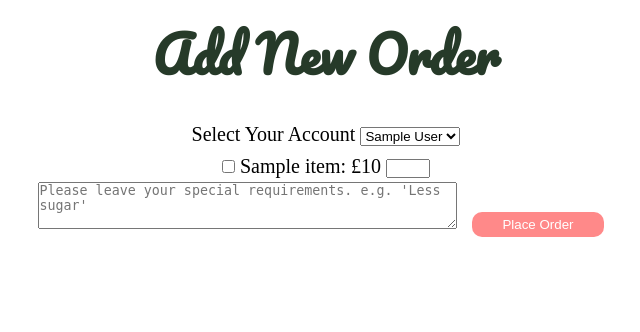
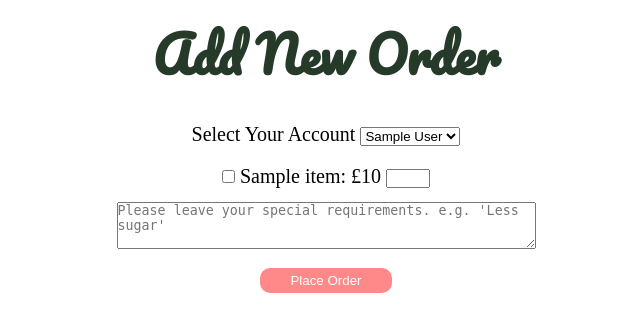
Before and after one commit to xiaowuuu/bao_restaurant, a Flask app: page /orders/new in a window 1280 px wide. Shown: the part 58-390 px from the top of the page, without its empty margins (314-954 px from the left). Run offline with Flask 3, Linux system fonts and the light colour scheme; tables that the repository leaves empty hold one stand-in row (values such as "Sample post"); some web fonts are replaced.

Commit message:
edit css for order food page, center menu box, edit position of button

```diff
--- a/static/style.css
+++ b/static/style.css
@@ -94,6 +94,14 @@ h1 {
     width: fit-content;
     text-align: center;
     justify-content: center;
+}
+
+/* order page */
+.orderpage_items{
+    display: inline-block;
+    text-align:left;
+    vertical-align: middle;
+    margin: 10px;
 }
 
 
--- a/templates/orders/new.jinja
+++ b/templates/orders/new.jinja
@@ -13,11 +13,11 @@
         </select>
     </div>
 
-    <div>
+    <div class="orderpage_items">
         {% for item in items %}
         <input type="checkbox" name="{{item.id}}" value="{{ item.id }}" multiple>
         <label for="{{item.id}}">{{item.name}}: £{{item.price}}</label>
-        <input type="number" id="{{item.id}}_quantity" name="{{item.id}}_quantity" min="1" max="5">
+        <input type="number" id="{{item.id}}_quantity" name="{{item.id}}_quantity" min="1" max="5" class="order_item_num">
         <br>
         {% endfor %}
     </div>
@@ -26,8 +26,8 @@
             <textarea name="notes" id="notes" type="text"
                 placeholder="Please leave your special requirements. e.g. 'Less sugar'" rows="3" cols="50"></textarea>
         </label>
-        <button type="submit" class="buttons">Place Order</button>
     </div>
+    <button type="submit" class="buttons">Place Order</button>
 </form>
 </section>
 {% endblock content %}
```
